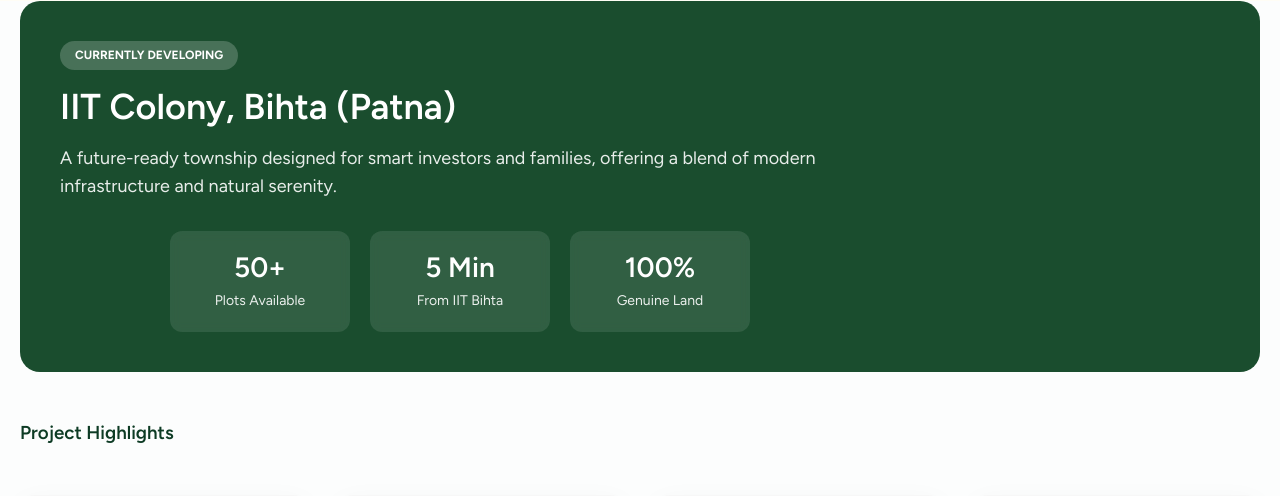
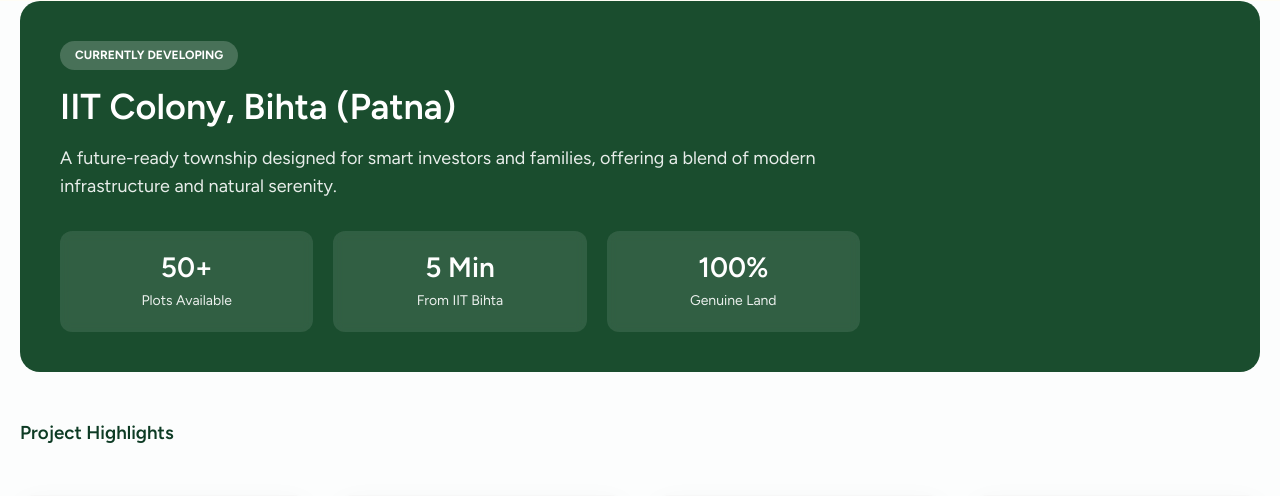
Before and after one commit to kumaranujranchi/manokamananewwebsite, a PHP site: page /running-projects.html in a window 1280 px wide; the page is wider, and only the part inside the window is pictured. Shown: the part 394-890 px from the top of that part. Run offline with PHP 8.4, Linux system fonts and the light colour scheme.

Commit message:
Distributed IIT Colony info cards equally across desktop layout

```diff
--- a/index.css
+++ b/index.css
@@ -498,21 +498,18 @@ footer {
 
 /* IIT Colony Info Cards */
 .project-stats-row {
-    display: flex;
+    display: grid;
+    grid-template-columns: repeat(3, 1fr);
     gap: 20px;
-    flex-wrap: wrap;
     margin-top: 30px;
-    justify-content: center;
 }
 
 .project-stat-item {
     background: rgba(255, 255, 255, 0.1);
-    padding: 20px 30px;
+    padding: 20px;
     border-radius: 12px;
-    min-width: 180px;
     text-align: center;
     backdrop-filter: blur(5px);
-    flex: 0 1 auto;
 }
 
 .project-stat-item h4 {
@@ -558,6 +555,7 @@ footer {
 
 @media (max-width: 768px) {
     .project-stats-row {
+        display: flex;
         flex-direction: column;
         gap: 15px;
         align-items: center;
```
